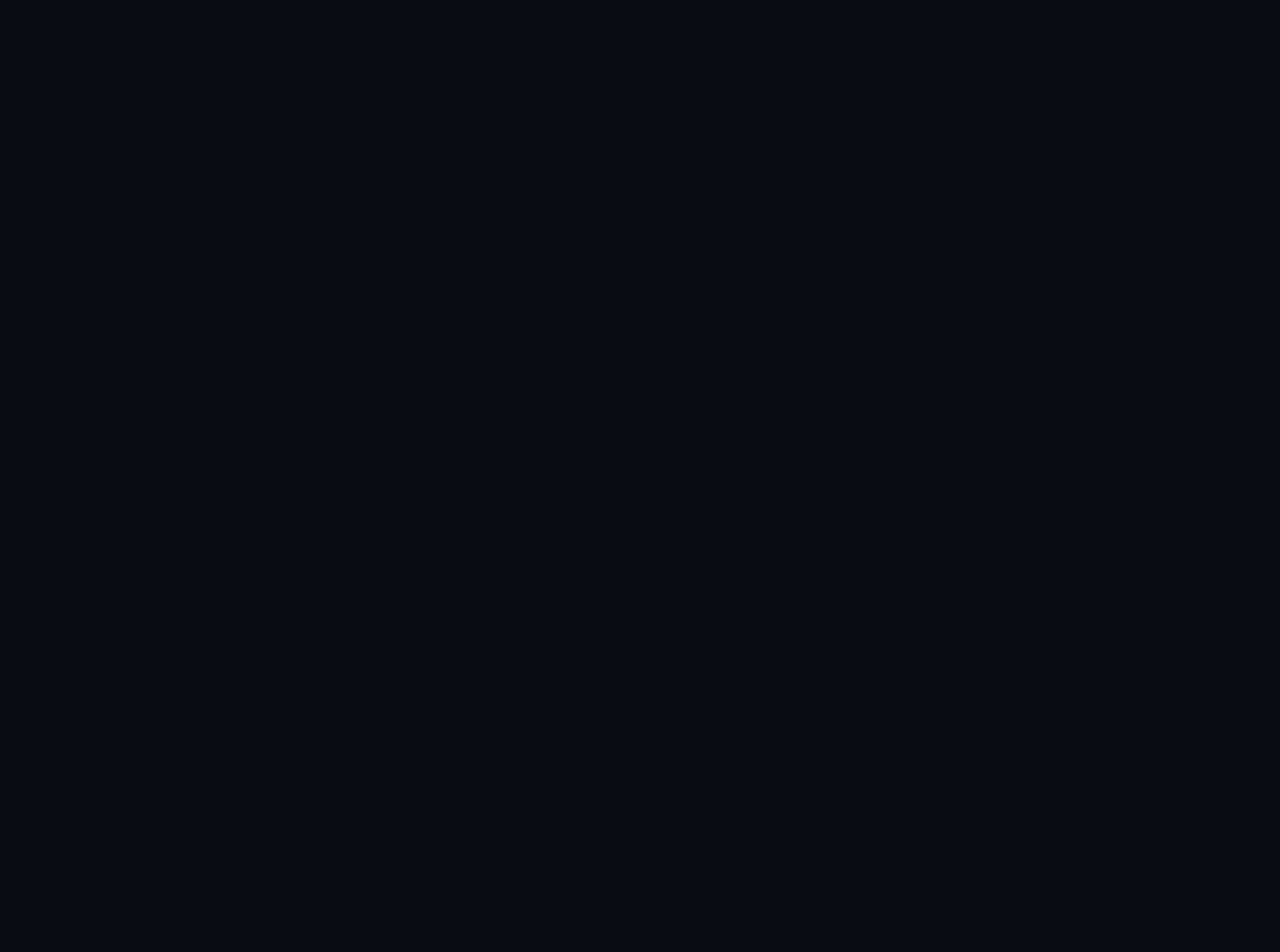
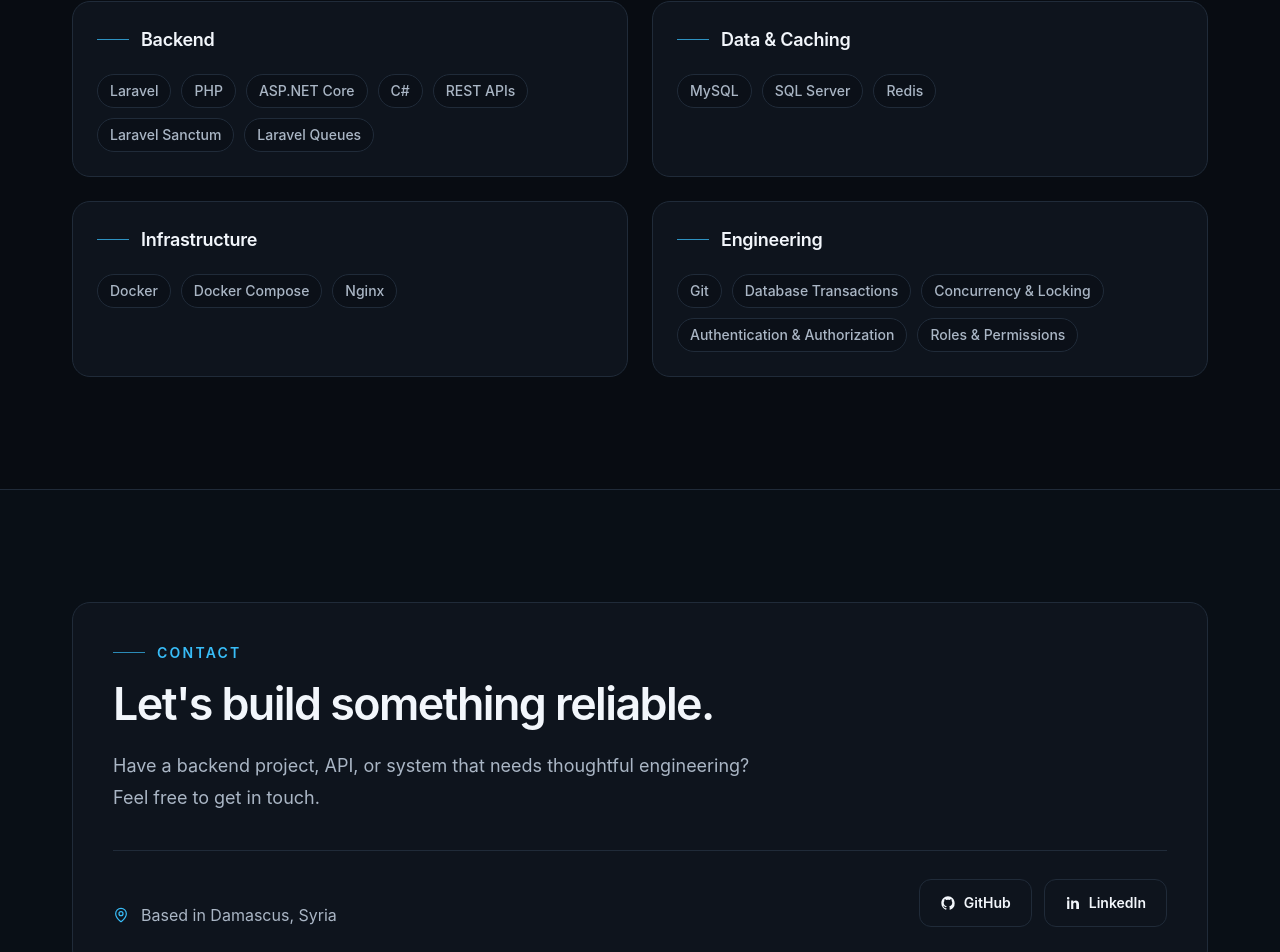
Before and after one commit to Anas-Bassit/anas_portfolio, a React (Vite) app: page / in a window 1280 px wide. Shown: the part 4296-5248 px from the top of the page. Before the commit the page ends 4006 px from the top, so only its background shows below. Built offline with nearby package versions, Linux system fonts and the light colour scheme.

Commit message:
add contact and skills

```diff
--- a/src/App.tsx
+++ b/src/App.tsx
@@ -1,8 +1,10 @@
 import { Header } from './components/layout/Header';
 import { About } from './components/sections/About';
+import { Contact } from './components/sections/Contact';
 import { Experience } from './components/sections/Experience';
 import { Hero } from './components/sections/Hero';
 import { Projects } from './components/sections/Projects';
+import { Skills } from './components/sections/Skills';
 
 function App() {
   return (
@@ -13,6 +15,8 @@ function App() {
         <About />
         <Experience />
         <Projects />
+        <Skills />
+        <Contact />
       </main>
     </div>
   );
--- /dev/null
+++ b/src/components/sections/Contact.tsx
@@ -0,0 +1,75 @@
+import { MapPin } from 'lucide-react';
+import { motion, useReducedMotion } from 'motion/react';
+
+import { GITHUB_URL, LINKEDIN_URL } from '../../data/socialLinks';
+import { Container } from '../layout/Container';
+import { GitHubIcon, LinkedInIcon } from '../ui/BrandIcons';
+import { SectionHeading } from '../ui/SectionHeading';
+
+const contactLinks = [
+  {
+    label: 'GitHub',
+    href: GITHUB_URL,
+    icon: GitHubIcon,
+  },
+  {
+    label: 'LinkedIn',
+    href: LINKEDIN_URL,
+    icon: LinkedInIcon,
+  },
+] as const;
+
+export function Contact() {
+  const shouldReduceMotion = useReducedMotion();
+
+  return (
+    <section
+      className="border-subtle bg-surface/35 border-t py-20 sm:py-24 lg:py-28"
+      id="contact"
+    >
+      <Container>
+        <motion.div
+          className="rounded-panel border-subtle bg-surface overflow-hidden border"
+          initial={shouldReduceMotion ? false : { opacity: 0, y: 16 }}
+          transition={{ duration: 0.45 }}
+          viewport={{ once: true, amount: 0.2 }}
+          whileInView={{ opacity: 1, y: 0 }}
+        >
+          <div className="p-6 sm:p-8 lg:p-10">
+            <SectionHeading
+              description="Have a backend project, API, or system that needs thoughtful engineering? Feel free to get in touch."
+              eyebrow="Contact"
+              heading="Let's build something reliable."
+            />
+
+            <div className="border-subtle mt-9 grid gap-5 border-t pt-7 lg:grid-cols-[minmax(0,1fr)_auto] lg:items-end">
+              <p className="text-secondary flex items-center gap-3 text-sm leading-6 sm:text-base">
+                <MapPin
+                  aria-hidden="true"
+                  className="text-accent size-4 shrink-0"
+                  strokeWidth={1.8}
+                />
+                Based in Damascus, Syria
+              </p>
+
+              <div className="flex flex-col gap-3 sm:flex-row lg:justify-end">
+                {contactLinks.map(({ href, icon: Icon, label }) => (
+                  <a
+                    className="button-secondary"
+                    href={href}
+                    key={label}
+                    rel="noopener noreferrer"
+                    target="_blank"
+                  >
+                    <Icon aria-hidden="true" className="size-4" />
+                    {label}
+                  </a>
+                ))}
+              </div>
+            </div>
+          </div>
+        </motion.div>
+      </Container>
+    </section>
+  );
+}
--- /dev/null
+++ b/src/components/sections/Skills.tsx
@@ -0,0 +1,89 @@
+import { motion, useReducedMotion } from 'motion/react';
+
+import { Container } from '../layout/Container';
+import { SectionHeading } from '../ui/SectionHeading';
+
+const skillGroups = [
+  {
+    title: 'Backend',
+    skills: [
+      'Laravel',
+      'PHP',
+      'ASP.NET Core',
+      'C#',
+      'REST APIs',
+      'Laravel Sanctum',
+      'Laravel Queues',
+    ],
+  },
+  {
+    title: 'Data & Caching',
+    skills: ['MySQL', 'SQL Server', 'Redis'],
+  },
+  {
+    title: 'Infrastructure',
+    skills: ['Docker', 'Docker Compose', 'Nginx'],
+  },
+  {
+    title: 'Engineering',
+    skills: [
+      'Git',
+      'Database Transactions',
+      'Concurrency & Locking',
+      'Authentication & Authorization',
+      'Roles & Permissions',
+    ],
+  },
+] as const;
+
+export function Skills() {
+  const shouldReduceMotion = useReducedMotion();
+
+  return (
+    <section className="py-20 sm:py-24 lg:py-28" id="skills">
+      <Container>
+        <motion.div
+          initial={shouldReduceMotion ? false : { opacity: 0, y: 16 }}
+          transition={{ duration: 0.45 }}
+          viewport={{ once: true, amount: 0.15 }}
+          whileInView={{ opacity: 1, y: 0 }}
+        >
+          <SectionHeading
+            eyebrow="Skills"
+            heading="Backend tools and engineering practices."
+          />
+
+          <div className="mt-10 grid gap-5 md:grid-cols-2 lg:gap-6">
+            {skillGroups.map((group) => (
+              <article
+                className="rounded-panel border-subtle bg-surface flex min-w-0 flex-col border p-5 sm:p-6"
+                key={group.title}
+              >
+                <div className="flex items-center gap-3">
+                  <span
+                    aria-hidden="true"
+                    className="bg-accent/75 h-px w-8 shrink-0"
+                  />
+                  <h3 className="text-primary text-lg font-semibold tracking-[-0.015em]">
+                    {group.title}
+                  </h3>
+                </div>
+
+                <ul className="mt-5 flex flex-wrap gap-2.5">
+                  {group.skills.map((skill) => (
+                    <li
+                      className="border-subtle bg-canvas/45 text-secondary rounded-full border px-3 py-1.5 text-xs font-medium sm:text-sm"
+                      key={skill}
+                    >
+                      {skill}
+                    </li>
+                  ))}
+                </ul>
+              </article>
+            ))}
+          </div>
+        </motion.div>
+      </Container>
+    </section>
+  );
+}
--- a/src/data/projects.ts
+++ b/src/data/projects.ts
@@ -1,200 +1,196 @@
-import type { Project } from "../types/project";
+import type { Project } from '../types/project';
 
 export const projects: readonly Project[] = [
   {
-    id: "shoply-backend",
-    title: "Shoply Platform Backend",
+    id: 'shoply-backend',
+    title: 'Shoply Platform Backend',
 
     shortDescription:
-        "A centralized multi-vendor e-commerce backend powering the Shoply customer app, merchant dashboard, admin dashboard, and delivery application.",
+      'A centralized multi-vendor e-commerce backend powering the Shoply customer app, merchant dashboard, admin dashboard, and delivery application.',
 
-    category: "personal",
-    kind: "product",
+    category: 'personal',
+    kind: 'product',
 
-    status: "Live · Active Development",
-    role: "Backend Developer",
+    status: 'Live · Active Development',
+    role: 'Backend Developer',
 
     problem:
-        "Multi-store e-commerce platforms need to keep customers, merchants, administrators, and delivery workflows connected to the same business data and rules without duplicating backend logic across separate applications.",
+      'Multi-store e-commerce platforms need to keep customers, merchants, administrators, and delivery workflows connected to the same business data and rules without duplicating backend logic across separate applications.',
 
     solution:
-        "Built a centralized Laravel backend that exposes shared APIs and business workflows for the Shoply customer app, merchant dashboard, admin dashboard, and delivery application.",
+      'Built a centralized Laravel backend that exposes shared APIs and business workflows for the Shoply customer app, merchant dashboard, admin dashboard, and delivery application.',
 
     backendWork: [
-        "Designed and developed REST APIs serving customer, merchant, admin, and delivery applications from a shared backend.",
-        "Implemented authentication, token refresh, OTP and password recovery flows, role-based access control, and application-specific authorization.",
-        "Built core commerce workflows covering merchants, stores, branches, products, categories, carts, checkout, orders, and delivery.",
-        "Implemented Stripe payment workflows, including payment state handling and webhook processing.",
-        "Developed customer-facing features including addresses, reviews, ratings, search, filtering, pagination, and product recommendations.",
-        "Implemented Firebase notification workflows and queued background processing.",
-        "Handled file and image uploads using persistent storage.",
-        "Built administrative workflows for managing users, merchants, stores, products, orders, payments, and operational data.",
+      'Designed and developed REST APIs serving customer, merchant, admin, and delivery applications from a shared backend.',
+      'Implemented authentication, token refresh, OTP and password recovery flows, role-based access control, and application-specific authorization.',
+      'Built core commerce workflows covering merchants, stores, branches, products, categories, carts, checkout, orders, and delivery.',
+      'Implemented Stripe payment workflows, including payment state handling and webhook processing.',
+      'Developed customer-facing features including addresses, reviews, ratings, search, filtering, pagination, and product recommendations.',
+      'Implemented Firebase notification workflows and queued background processing.',
+      'Handled file and image uploads using persistent storage.',
+      'Built administrative workflows for managing users, merchants, stores, products, orders, payments, and operational data.',
     ],
 
     highlights: [
-        "One centralized backend serving four different client applications with shared business rules.",
-        "Multi-role workflows for customers, merchants, administrators, and delivery users.",
-        "Layered application structure separating request handling, orchestration, business logic, persistence, and API presentation.",
-        "Redis-backed caching and queued background processing.",
-        "Stripe payment integration with webhook-driven payment updates.",
-        "Firebase-powered notification workflows.",
-        "Rule-based recommendation engine for product discovery.",
-        "Deployed as a live production API with public API documentation.",
+      'One centralized backend serving four different client applications with shared business rules.',
+      'Multi-role workflows for customers, merchants, administrators, and delivery users.',
+      'Layered application structure separating request handling, orchestration, business logic, persistence, and API presentation.',
+      'Redis-backed caching and queued background processing.',
+      'Stripe payment integration with webhook-driven payment updates.',
+      'Firebase-powered notification workflows.',
+      'Rule-based recommendation engine for product discovery.',
+      'Deployed as a live production API with public API documentation.',
     ],
 
     architecture: [
-        "Layered architecture following Controller → Service → UseCase → Repository responsibilities.",
-        "Form Requests isolate validation and DTOs provide typed data transfer between application layers.",
-        "Business logic lives in dedicated Use Cases, with transaction handling and business exceptions where required.",
-        "Repositories isolate persistence concerns, while API Resources keep response formatting separate from application logic.",
+      'Layered architecture following Controller → Service → UseCase → Repository responsibilities.',
+      'Form Requests isolate validation and DTOs provide typed data transfer between application layers.',
+      'Business logic lives in dedicated Use Cases, with transaction handling and business exceptions where required.',
+      'Repositories isolate persistence concerns, while API Resources keep response formatting separate from application logic.',
     ],
 
-    integrations: [
-        "Stripe",
-        "Firebase",
-        "Persistent Storage",
+    integrations: ['Stripe', 'Firebase', 'Persistent Storage'],
+
+    technologies: [
+      'Laravel',
+      'PHP',
+      'MySQL',
+      'Redis',
+      'Docker',
+      'Laravel Sanctum',
+      'Laravel Queues',
     ],
 
-    technologies: [
-        "Laravel",
-        "PHP",
-        "MySQL",
-        "Redis",
-        "Docker",
-        "Laravel Sanctum",
-        "Laravel Queues",
-    ],
-
-    liveUrl: "https://api.shoply-ap.me/",
-    sourceVisibility: "private",
+    liveUrl: 'https://api.shoply-ap.me/',
+    sourceVisibility: 'private',
     featured: true,
     caseStudyAvailable: true,
   },
   {
-    id: "event-services-marketplace",
-    title: "Event Services Marketplace & Ticketing API",
+    id: 'event-services-marketplace',
+    title: 'Event Services Marketplace & Ticketing API',
 
     shortDescription:
-        "A Laravel backend prototype for planning occasions by booking halls, transportation, catering, and decoration services, with provider inventories, ratings, internal-balance transactions, and a separate public-event ticketing module.",
+      'A Laravel backend prototype for planning occasions by booking halls, transportation, catering, and decoration services, with provider inventories, ratings, internal-balance transactions, and a separate public-event ticketing module.',
 
-    category: "personal",
-    kind: "project",
+    category: 'personal',
+    kind: 'project',
 
-    status: "Functional Prototype",
-    role: "Backend Developer",
+    status: 'Functional Prototype',
+    role: 'Backend Developer',
 
     problem:
-        "Planning an occasion can require coordinating multiple service providers such as halls, transportation, catering, and decoration while keeping bookings, availability, inventory, and costs connected in one workflow.",
+      'Planning an occasion can require coordinating multiple service providers such as halls, transportation, catering, and decoration while keeping bookings, availability, inventory, and costs connected in one workflow.',
 
     solution:
-        "Built a Laravel-based backend that lets clients assemble occasion orders from multiple service providers, while owners manage their services and bookings, with an additional module for public events and ticket purchases.",
+      'Built a Laravel-based backend that lets clients assemble occasion orders from multiple service providers, while owners manage their services and bookings, with an additional module for public events and ticket purchases.',
 
     backendWork: [
-        "Designed REST-style endpoints for authentication, occasion orders, service discovery, bookings, ratings, and ticket purchases.",
-        "Modeled users, halls, cars, restaurants, decorations, inventory items, orders, events, tickets, images, and ratings using Eloquent ORM.",
-        "Implemented JWT bearer authentication alongside a partial session-based owner workflow.",
-        "Built business rules around hall capacity, occasion category, date availability, account balance, and provider inventory.",
-        "Implemented service booking flows and internal balance transfers between clients and service owners.",
-        "Added multipart media uploads using Laravel filesystem storage.",
+      'Designed REST-style endpoints for authentication, occasion orders, service discovery, bookings, ratings, and ticket purchases.',
+      'Modeled users, halls, cars, restaurants, decorations, inventory items, orders, events, tickets, images, and ratings using Eloquent ORM.',
+      'Implemented JWT bearer authentication alongside a partial session-based owner workflow.',
+      'Built business rules around hall capacity, occasion category, date availability, account balance, and provider inventory.',
+      'Implemented service booking flows and internal balance transfers between clients and service owners.',
+      'Added multipart media uploads using Laravel filesystem storage.',
     ],
 
     highlights: [
-        "Multi-provider occasion workflow combining halls, transportation, catering, and decoration services.",
-        "Category, capacity, and date-based filtering for service discovery.",
-        "Internal account-balance model for bookings and ticket purchases.",
-        "Provider inventory and service rating functionality.",
-        "Separate public-event listing and ticket-purchase module.",
+      'Multi-provider occasion workflow combining halls, transportation, catering, and decoration services.',
+      'Category, capacity, and date-based filtering for service discovery.',
+      'Internal account-balance model for bookings and ticket purchases.',
+      'Provider inventory and service rating functionality.',
+      'Separate public-event listing and ticket-purchase module.',
     ],
 
     architecture: [
-        "Conventional Laravel MVC architecture using routes, controllers, Eloquent models, and MySQL.",
-        "JSON API behavior is primarily controller-driven, with business logic and persistence handled directly inside controllers.",
-        "Includes a partial Blade and Tailwind CSS interface for service-owner and administrative workflows.",
+      'Conventional Laravel MVC architecture using routes, controllers, Eloquent models, and MySQL.',
+      'JSON API behavior is primarily controller-driven, with business logic and persistence handled directly inside controllers.',
+      'Includes a partial Blade and Tailwind CSS interface for service-owner and administrative workflows.',
     ],
 
     integrations: [
-        "Laravel Filesystem Storage",
-        "JWT Authentication",
-        "SMTP Configuration",
+      'Laravel Filesystem Storage',
+      'JWT Authentication',
+      'SMTP Configuration',
     ],
 
     technologies: [
-        "Laravel 10",
-        "PHP",
-        "MySQL",
-        "Eloquent ORM",
-        "JWT Auth",
-        "Blade",
-        "Tailwind CSS",
-        "Vite",
+      'Laravel 10',
+      'PHP',
+      'MySQL',
+      'Eloquent ORM',
+      'JWT Auth',
+      'Blade',
+      'Tailwind CSS',
+      'Vite',
     ],
 
-    sourceVisibility: "private",
+    sourceVisibility: 'private',
 
     featured: false,
     caseStudyAvailable: true,
   },
   {
-    id: "concurrent-order-processing-backend",
-    title: "Concurrent Order Processing & Distributed Locking Backend",
+    id: 'concurrent-order-processing-backend',
+    title: 'Concurrent Order Processing & Distributed Locking Backend',
 
     shortDescription:
-        "A Laravel concurrency testbed exploring race conditions, database transactions, pessimistic locking, Redis-backed distributed locks, caching, queues, and request distribution across multiple application instances.",
+      'A Laravel concurrency testbed exploring race conditions, database transactions, pessimistic locking, Redis-backed distributed locks, caching, queues, and request distribution across multiple application instances.',
 
-    category: "academic",
-    kind: "technical-project",
+    category: 'academic',
+    kind: 'technical-project',
 
-    status: "Completed Academic Project",
-    role: "Backend Developer",
+    status: 'Completed Academic Project',
+    role: 'Backend Developer',
 
     problem:
-        "Concurrent order requests can oversell limited inventory when multiple application instances read and update the same stock without proper coordination.",
+      'Concurrent order requests can oversell limited inventory when multiple application instances read and update the same stock without proper coordination.',
 
     solution:
-        "Built multiple order-processing strategies to compare unsafe stock updates, transactional row locking, Redis-backed distributed locking, rollback behavior, caching, and synchronous versus queued background processing.",
+      'Built multiple order-processing strategies to compare unsafe stock updates, transactional row locking, Redis-backed distributed locking, rollback behavior, caching, and synchronous versus queued background processing.',
 
     backendWork: [
-        "Built product, order, order-item, and invoice persistence using Laravel, Eloquent, and MySQL.",
-        "Implemented atomic order processing using database transactions and pessimistic row-level locking.",
-        "Implemented Redis-backed distributed locks for coordinating stock updates across multiple application instances.",
-        "Added Redis caching with cache warming, hit/miss behavior, TTL handling, and explicit invalidation.",
-        "Implemented database-queued jobs for invoice generation, notifications, simulations, and sales-processing workloads.",
-        "Containerized three Laravel application instances behind an Nginx load balancer and created PowerShell and k6 concurrency tests.",
+      'Built product, order, order-item, and invoice persistence using Laravel, Eloquent, and MySQL.',
+      'Implemented atomic order processing using database transactions and pessimistic row-level locking.',
+      'Implemented Redis-backed distributed locks for coordinating stock updates across multiple application instances.',
+      'Added Redis caching with cache warming, hit/miss behavior, TTL handling, and explicit invalidation.',
+      'Implemented database-queued jobs for invoice generation, notifications, simulations, and sales-processing workloads.',
+      'Containerized three Laravel application instances behind an Nginx load balancer and created PowerShell and k6 concurrency tests.',
     ],
 
     highlights: [
-        "Controlled race-condition and overselling demonstration.",
-        "Pessimistic database locking with SELECT ... FOR UPDATE.",
-        "Cross-instance distributed locking using Redis.",
-        "Three Laravel application instances behind Nginx round-robin load balancing.",
-        "Synchronous versus queued background-processing experiments.",
-        "PowerShell and k6 stress-testing and cache benchmark tooling.",
+      'Controlled race-condition and overselling demonstration.',
+      'Pessimistic database locking with SELECT ... FOR UPDATE.',
+      'Cross-instance distributed locking using Redis.',
+      'Three Laravel application instances behind Nginx round-robin load balancing.',
+      'Synchronous versus queued background-processing experiments.',
+      'PowerShell and k6 stress-testing and cache benchmark tooling.',
     ],
 
     architecture: [
-        "Nginx distributes incoming requests across three Laravel containers.",
-        "All Laravel instances share the same MySQL database.",
-        "A shared Redis instance provides caching and distributed locking.",
+      'Nginx distributes incoming requests across three Laravel containers.',
+      'All Laravel instances share the same MySQL database.',
+      'A shared Redis instance provides caching and distributed locking.',
       "Background jobs use Laravel's database queue and require a separately started worker.",
     ],
 
     technologies: [
-        "Laravel 12",
-        "PHP",
-        "MySQL",
-        "Redis",
-        "Predis",
-        "Nginx",
-        "Docker",
-        "Docker Compose",
-        "k6",
-        "PowerShell",
+      'Laravel 12',
+      'PHP',
+      'MySQL',
+      'Redis',
+      'Predis',
+      'Nginx',
+      'Docker',
+      'Docker Compose',
+      'k6',
+      'PowerShell',
     ],
 
     githubUrl:
-        "https://github.com/Anas-Bassit/High-Performance-E-Commerce-Backend-Engine",
+      'https://github.com/Anas-Bassit/High-Performance-E-Commerce-Backend-Engine',
 
-    sourceVisibility: "public",
+    sourceVisibility: 'public',
 
     featured: false,
     caseStudyAvailable: true,
--- a/src/types/project.ts
+++ b/src/types/project.ts
@@ -34,10 +34,7 @@ export const PROJECT_KIND_LABELS: Record<ProjectKind, string> = {
   'professional-contribution': 'Professional Contribution',
 };
 
-export type ProjectSourceVisibility =
-  | 'public'
-  | 'private'
-  | 'not-applicable';
+export type ProjectSourceVisibility = 'public' | 'private' | 'not-applicable';
 
 export type ProjectImage = {
   src: string;
```
Lines whose indentation alone changed are shown as unchanged.
